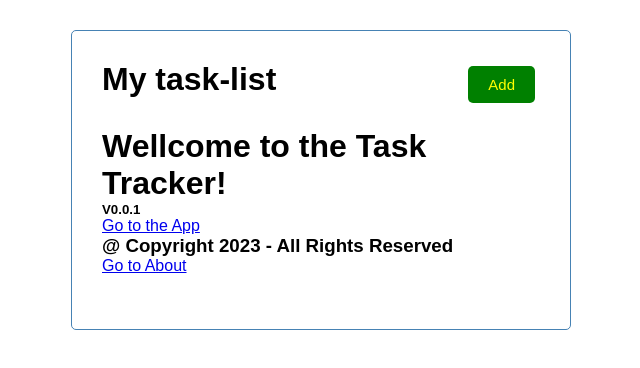
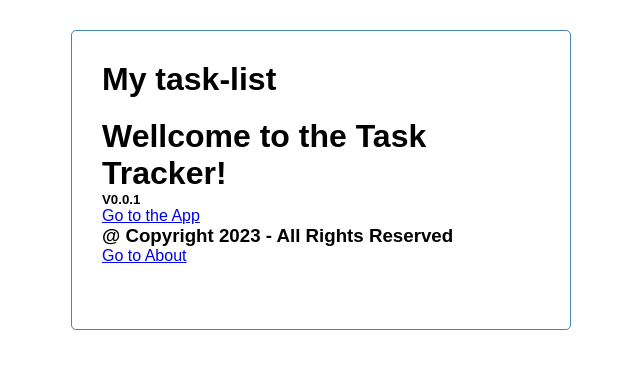
Before and after one commit to m32795434/Angular, an Angular app in the folder task-list/: page / in a window 1280 px wide. Shown: the top 368 px of the page, without its empty margins (319-959 px from the left). Built offline with nearby package versions, Linux system fonts and the light colour scheme.

Commit message:
Router.url

```diff
--- a/task-list/src/app/app-routing.module.ts
+++ /dev/null
@@ -1,15 +0,0 @@
-import { NgModule } from '@angular/core';
-import { RouterModule, Routes } from '@angular/router';
-import { AboutComponent } from './components/about.component';
-import { TasksComponent } from './components/tasks/tasks.component';
-
-const appRoutes: Routes = [
-  { path: '', component: AboutComponent }, {
-    path: 'taskComp', component: TasksComponent
-  }]
-
-@NgModule({
-  imports: [RouterModule.forRoot(appRoutes)],
-  exports: [RouterModule]
-})
-export class AppRoutingModule { }
--- a/task-list/src/app/app.module.ts
+++ b/task-list/src/app/app.module.ts
@@ -12,7 +12,15 @@ import { TaskListItemComponent } from './components/tasks/task-list-item.compone
 import { AddTaskComponent } from './components/add-task/add-task.component';
 import { AboutComponent } from './components/about.component';
 import { FooterComponent } from './components/footer/footer.component';
-import { AppRoutingModule } from './app-routing.module';
+
+// import { AppRoutingModule } from './app-routing.module';
+//DEFINIMOS ACÁ EL ROUTER Y LE PASAMOS LAS RUTAS
+import { RouterModule, Routes } from '@angular/router';
+
+const appRoutes: Routes = [
+  { path: '', component: AboutComponent },
+  { path: 'taskComp', component: TasksComponent }
+]
 
 @NgModule({
   declarations: [
@@ -28,7 +36,7 @@ import { AppRoutingModule } from './app-routing.module';
   imports: [
     BrowserModule,
     FontAwesomeModule,
-    HttpClientModule, FormsModule, AppRoutingModule
+    HttpClientModule, FormsModule, RouterModule.forRoot(appRoutes, { enableTracing: true })
   ],
   providers: [],
   bootstrap: [AppComponent]
--- a/task-list/src/app/components/header/header.component.html
+++ b/task-list/src/app/components/header/header.component.html
@@ -1,7 +1,7 @@
 <header>
     <h1>{{title}}</h1>
     <!-- [text]="showAddTask? 'Close':'Add'" ES OTRA FORMA!-->
-    <app-button [color]="showAddTask? 'red':'green'" text="{{showAddTask? 'Close':'Add'}}"></app-button>
+    <app-button *ngIf="hasHeaderRoute('/taskComp')" [color]="showAddTask? 'red':'green'"
+        text="{{showAddTask? 'Close':'Add'}}"></app-button>
 </header>
 <!-- (btnClick)="toggleAddTask()" -->
-<!-- *ngIf="hasHeaderRoute('/taskComp')" -->
--- a/task-list/src/app/components/header/header.component.ts
+++ b/task-list/src/app/components/header/header.component.ts
@@ -1,7 +1,7 @@
 import { Component } from '@angular/core';
 import { UiService } from 'src/app/services/ui.service';
 import { Subscription } from 'rxjs';
-// import { Router } from '@Angular/router';
+import { Router } from '@angular/router';
 
 // const form = document.querySelector(''); es mas facil hacerlo con con un querySelector creo jaja
 @Component({
@@ -14,8 +14,8 @@ export class HeaderComponent {
   subscription?: Subscription;
   //SUBJECT NEXT ASOBSERVABLE SUBSCRIBE
   // WE CREATE A SUBSCRIPTION - OTHER WAY TO DO A SUBSCRIBER
-  // private router: Router
-  constructor(private uiService: UiService,) {
+
+  constructor(private uiService: UiService, private router: Router) {
     this.subscription = this.uiService.onToggle().subscribe(value => {
       this.showAddTask = value;
       console.log(value)
@@ -24,7 +24,9 @@ export class HeaderComponent {
   // toggleAddTask() {
   //   this.uiService.toggleAddTask();
   // }
-  // hasHeaderRoute(str: string): boolean {
-  //   return this.router.url === str;
-  // }
+
+  //ROUTER.URL
+  hasHeaderRoute(str: string): boolean {
+    return this.router.url === str;
+  }
 }
```
